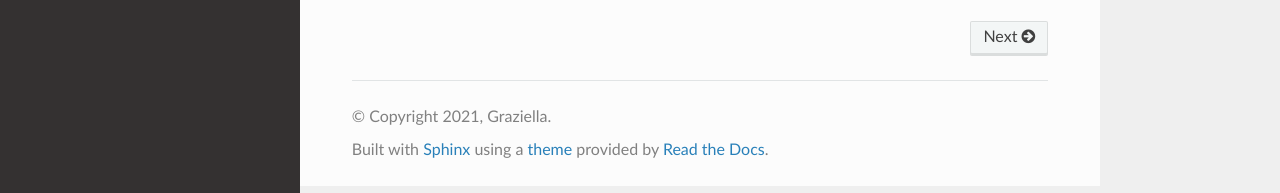
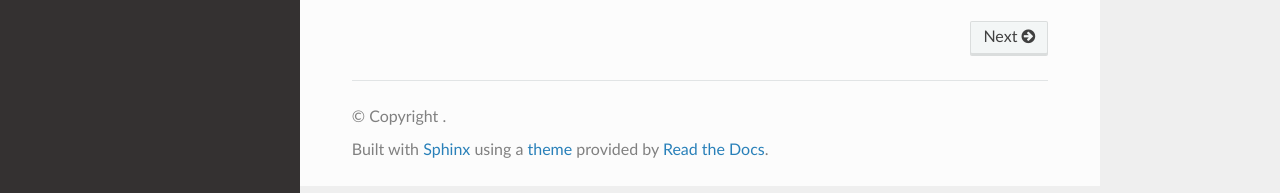
Before and after one commit to JonasvonStein/F25-04-Drive-Secure-Teaching-Automotive-Cybersecurity-with-RAMN, a Sphinx documentation site: the page built from docs/source/index.rst, in a window 1280 px wide. Shown: the part 704-897 px from the top of the page. Built offline with Sphinx 7.4.7 and the Read the Docs theme 3.1.0, drawn with Linux system fonts in a browser that asks for light colours.

Commit message:
Update conf.py

```diff
--- a/docs/source/conf.py
+++ b/docs/source/conf.py
@@ -3,8 +3,7 @@
 # -- Project information
 
 project = 'RAMN'
-copyright = '2021, Graziella'
-author = 'Graziella'
+author = 'VT ECE 4805/6 - F25-04'
 
 release = '0.1'
 version = '0.1.0'
```
